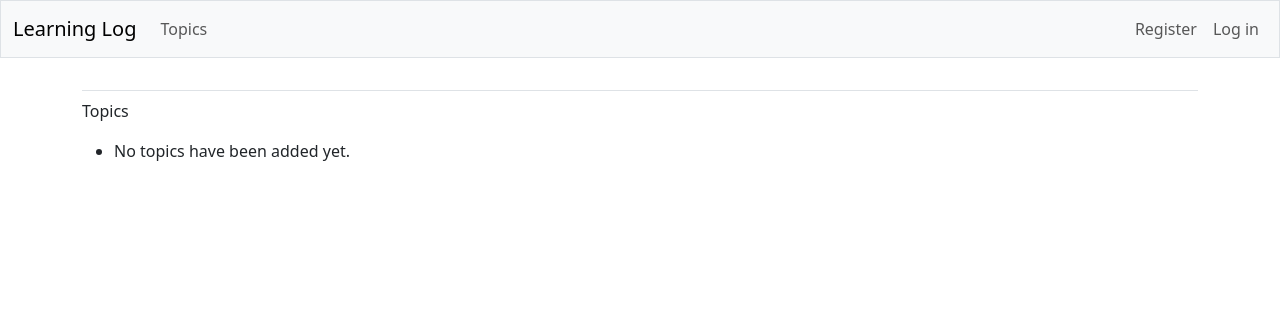
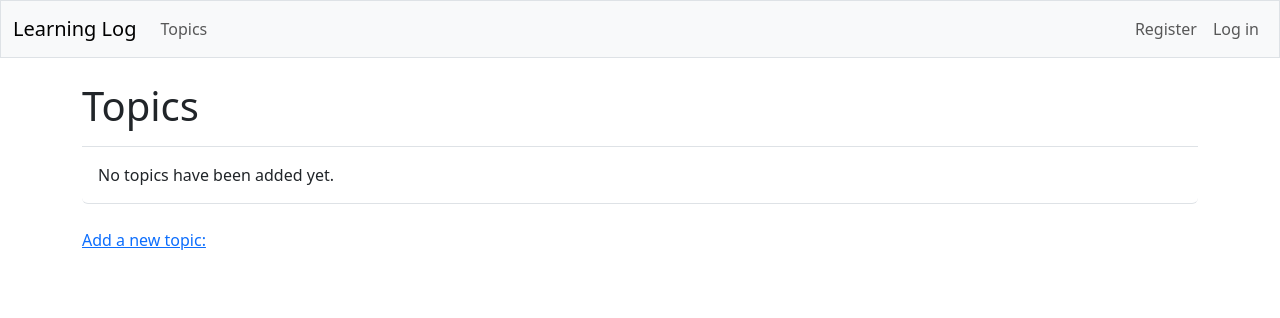
Before and after one commit to ChuongNguyen270304/Python_Projects, a Django app: template Project3-Webanwendungen/learning_log/learning_logs/templates/learning_logs/topics.html in a window 1280 px wide. Shown: the top 318 px of the page. Run offline with Django 5.2, Linux system fonts and the light colour scheme; the template is opened without the code that fills it, so the values that code supplies are empty; some libraries are stand-ins or nearby versions.

Commit message:
Update topics.html

```diff
--- a/Project3-Webanwendungen/learning_log/learning_logs/templates/learning_logs/topics.html
+++ b/Project3-Webanwendungen/learning_log/learning_logs/templates/learning_logs/topics.html
@@ -1,13 +1,18 @@
 {% extends "learning_logs/base.html" %}
 
+{% block page_header %}
+<h1>Topics</h1>
+{% endblock page_header %}
 {% block content %}
-    <p>Topics</p>
-    <ul>
+    <ul class="list-group border-bottom pb-2 mb-4">
         {% for topic in topics %}
-            <li><a href="{% url 'learning_logs:topic' topic.id %}"
-                >{{ topic.text }}</a></li>
+            <li class="list-group-item border-0">
+                <a href="{% url 'learning_logs:topic' topic.id %}">
+                {{ topic.text }}</a>
+            </li>
         {% empty %}
-            <li>No topics have been added yet.</li>
+            <li class="list-group-item border-0">No topics have been added yet.</li>
         {% endfor %}
     </ul>
+    <a href="{% url 'learning_logs:new_topic' %}">Add a new topic:</a>
 {% endblock content %}
```
